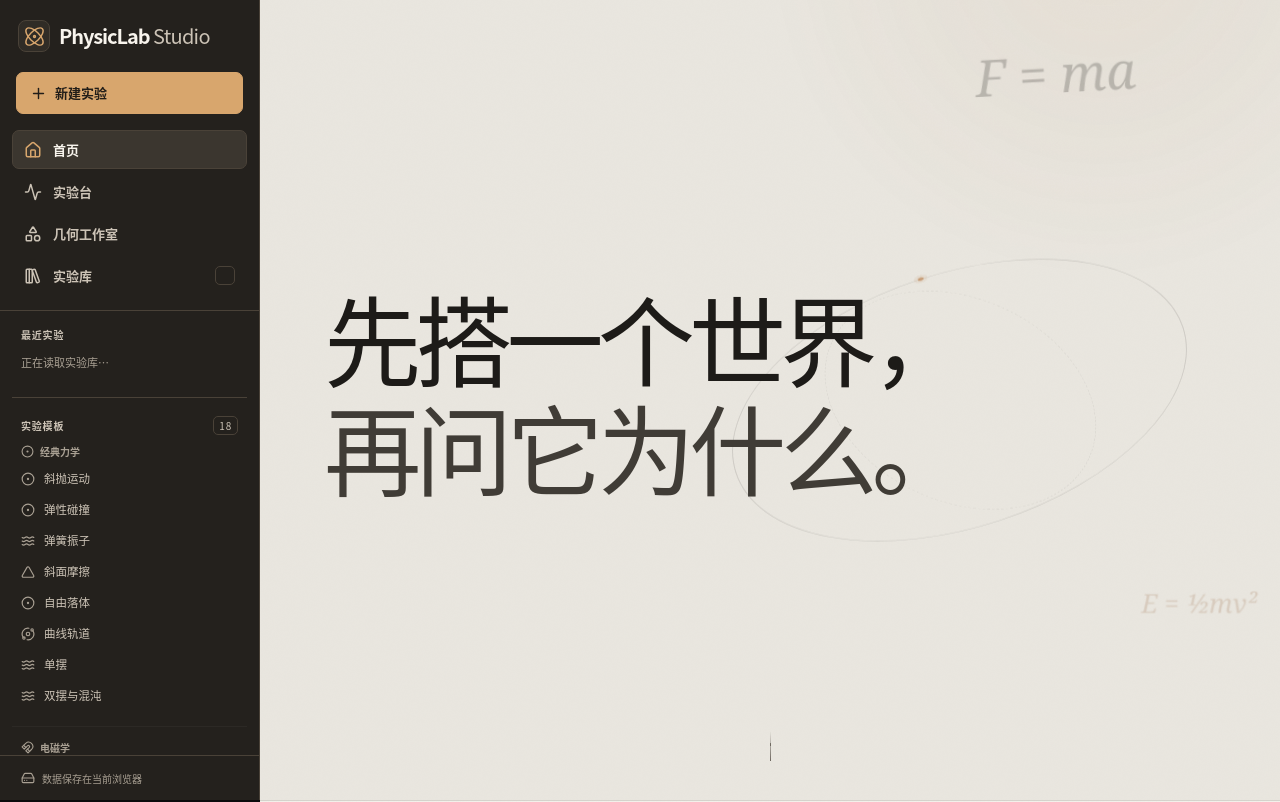
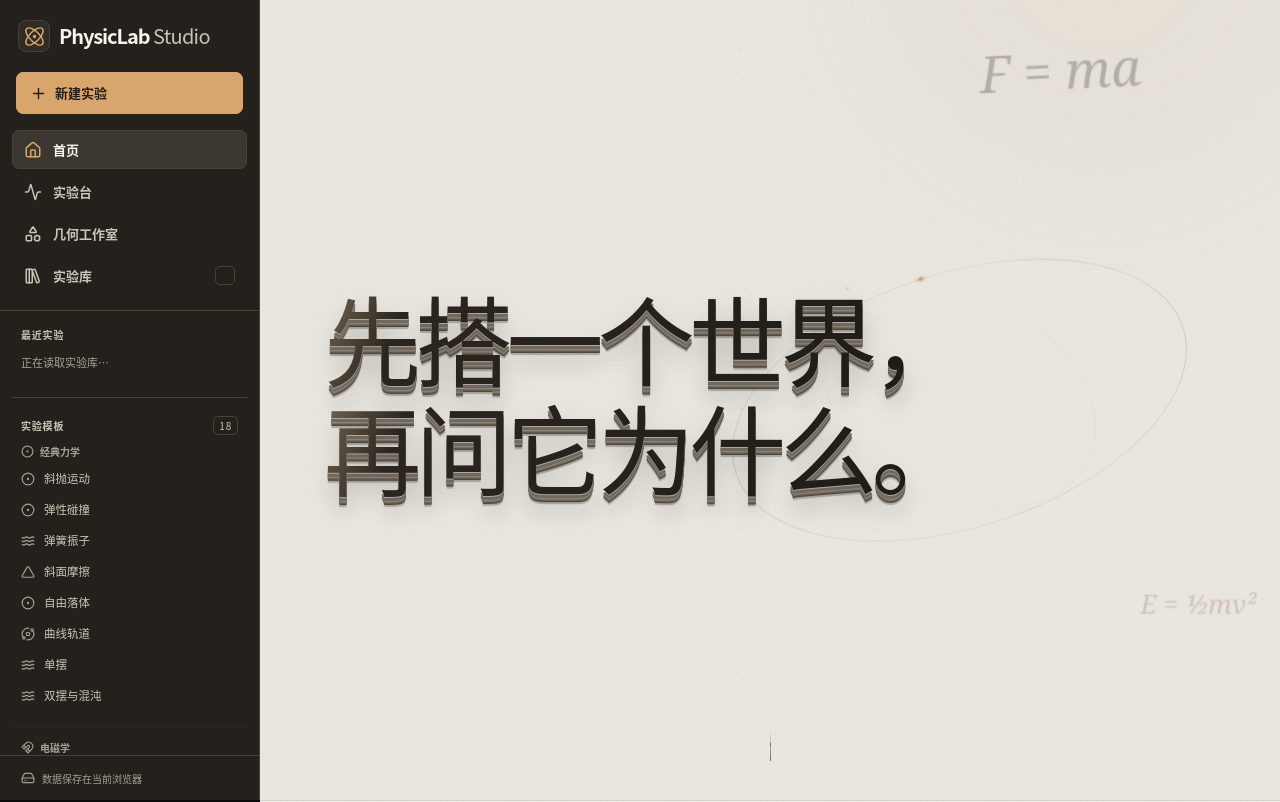
Before and after one commit to jasmine513317-debug/PhysicLab, a React (Vite) app: page / in a window 1280 px wide. Shown: the top 802 px of the page. Built offline with nearby package versions, Linux system fonts and the light colour scheme.

Commit message:
Add dimensional title and animated field to home page

```diff
--- a/src/App.tsx
+++ b/src/App.tsx
@@ -146,27 +146,41 @@ type FieldFormula = {
  */
 const formulaField:readonly FieldFormula[]=[
   /* 椭圆锚点 —— 首屏右侧与大标题错开，构成版式的骨架 */
-  {tex:'F = ma',x:'68%',y:'8%',size:'52px',op:.20,dur:'16s',delay:'0s',dx:'40px',dy:'70px',rot:'-2deg'},
-  {tex:'E = ½mv²',x:'80%',y:'33%',size:'27px',op:.17,dur:'15s',delay:'-4s',dx:'-42px',dy:'80px',rot:'1.4deg',tone:'sand'},
-  {tex:'T = 2π√(l/g)',x:'63%',y:'58%',size:'28px',op:.15,dur:'19s',delay:'-9s',dx:'-48px',dy:'84px',rot:'-1deg'},
-  {tex:'iℏ ∂Ψ/∂t = ĤΨ',x:'88%',y:'70%',size:'24px',op:.14,dur:'20s',delay:'-13s',dx:'30px',dy:'70px',rot:'-1.4deg',optional:true},
-  {tex:'Δx·Δp ≥ ℏ/2',x:'50%',y:'3%',size:'19px',op:.11,dur:'22s',delay:'-7s',dx:'30px',dy:'58px',rot:'-1.2deg',far:true,optional:true},
-  {tex:'λ = h/p',x:'94%',y:'48%',size:'17px',op:.12,dur:'18s',delay:'-11s',dx:'-28px',dy:'68px',rot:'1.6deg',tone:'cool',far:true,optional:true},
-  {tex:'F = dp/dt',x:'70%',y:'92%',size:'76px',op:.05,dur:'28s',delay:'-19s',dx:'34px',dy:'52px',rot:'-1deg',tone:'sand',far:true},
+  {tex:'F = ma',x:'68%',y:'8%',size:'52px',op:.26,dur:'13s',delay:'0s',dx:'46px',dy:'78px',rot:'-2deg'},
+  {tex:'E = ½mv²',x:'80%',y:'33%',size:'27px',op:.22,dur:'13s',delay:'-4s',dx:'-46px',dy:'88px',rot:'1.4deg',tone:'sand'},
+  {tex:'T = 2π√(l/g)',x:'63%',y:'58%',size:'28px',op:.19,dur:'16s',delay:'-9s',dx:'-52px',dy:'90px',rot:'-1deg'},
+  {tex:'iℏ ∂Ψ/∂t = ĤΨ',x:'88%',y:'70%',size:'24px',op:.17,dur:'17s',delay:'-13s',dx:'32px',dy:'74px',rot:'-1.4deg',optional:true},
+  {tex:'Δx·Δp ≥ ℏ/2',x:'50%',y:'3%',size:'19px',op:.14,dur:'19s',delay:'-7s',dx:'32px',dy:'62px',rot:'-1.2deg',far:true,optional:true},
+  {tex:'λ = h/p',x:'94%',y:'48%',size:'17px',op:.15,dur:'16s',delay:'-11s',dx:'-30px',dy:'72px',rot:'1.6deg',tone:'cool',far:true,optional:true},
+  {tex:'F = dp/dt',x:'70%',y:'92%',size:'76px',op:.07,dur:'24s',delay:'-19s',dx:'36px',dy:'56px',rot:'-1deg',tone:'sand',far:true},
   /* 上升流 —— 极淡、贯穿两屏，让「漂浮」在余光里持续发生 */
-  {tex:'∇·E = ρ/ε₀',x:'72%',y:'100%',size:'22px',op:.08,dur:'38s',delay:'-16s',dx:'0px',dy:'0px',rot:'.6deg',far:true,flow:true},
+  {tex:'∇·E = ρ/ε₀',x:'72%',y:'100%',size:'22px',op:.10,dur:'34s',delay:'-16s',dx:'0px',dy:'0px',rot:'.6deg',far:true,flow:true},
   {tex:'pV = nRT',x:'58%',y:'100%',size:'19px',op:.07,dur:'46s',delay:'-18s',dx:'0px',dy:'0px',rot:'-.5deg',far:true,flow:true,optional:true},
   {tex:'∮B·dl = μ₀I',x:'88%',y:'100%',size:'20px',op:.08,dur:'42s',delay:'-29s',dx:'0px',dy:'0px',rot:'.8deg',far:true,flow:true,optional:true},
   {tex:'S = k_B ln W',x:'76%',y:'100%',size:'17px',op:.07,dur:'50s',delay:'-12s',dx:'0px',dy:'0px',rot:'-.4deg',far:true,flow:true,optional:true},
   {tex:'a = v²/r',x:'95%',y:'100%',size:'21px',op:.08,dur:'35s',delay:'-24s',dx:'0px',dy:'0px',rot:'1deg',far:true,flow:true,optional:true},
   {tex:'½kx² = ½mv²',x:'64%',y:'100%',size:'18px',op:.07,dur:'44s',delay:'-36s',dx:'0px',dy:'0px',rot:'-.7deg',far:true,flow:true,optional:true},
 ]
+/* 背景微粒：纸面上缓慢浮动的微光，不用图片也能有空间感。 */
+const fieldMotes:readonly {x:string;y:string;size:string;drift:string;dur:string;delay:string}[]=[
+  {x:'58%',y:'16%',size:'3px',drift:'18px',dur:'9s',delay:'-1s'},
+  {x:'76%',y:'12%',size:'2px',drift:'-14px',dur:'11s',delay:'-5s'},
+  {x:'91%',y:'24%',size:'4px',drift:'12px',dur:'13s',delay:'-8s'},
+  {x:'66%',y:'41%',size:'2px',drift:'20px',dur:'10s',delay:'-3s'},
+  {x:'84%',y:'47%',size:'3px',drift:'-18px',dur:'12s',delay:'-6s'},
+  {x:'96%',y:'61%',size:'2px',drift:'14px',dur:'9s',delay:'-2s'},
+  {x:'61%',y:'72%',size:'3px',drift:'-16px',dur:'14s',delay:'-9s'},
+  {x:'79%',y:'84%',size:'2px',drift:'18px',dur:'11s',delay:'-4s'},
+  {x:'93%',y:'90%',size:'3px',drift:'-12px',dur:'13s',delay:'-7s'},
+]
 function Home() {
   const fieldRef = useRef<HTMLDivElement>(null)
+  const heroRef = useRef<HTMLElement>(null)
   const domainsRef = useRef<HTMLElement>(null)
   useEffect(() => {
     if (window.matchMedia('(prefers-reduced-motion: reduce), (hover: none)').matches) return
     const field = fieldRef.current
+    const hero = heroRef.current
     if (!field) return
     let raf = 0
     let tx = 0, ty = 0, cx = 0, cy = 0
@@ -183,8 +197,14 @@ function Home() {
     }
     const schedule = () => { if (!raf) raf = requestAnimationFrame(tick) }
     const onMove = (e: MouseEvent) => {
-      tx = (e.clientX / window.innerWidth - .5) * -36
-      ty = (e.clientY / window.innerHeight - .5) * -24
+      const px = e.clientX / window.innerWidth - .5
+      const py = e.clientY / window.innerHeight - .5
+      tx = px * -36
+      ty = py * -24
+      if (hero) {
+        hero.style.setProperty('--tilt-y', (px * 3.2).toFixed(2) + 'deg')
+        hero.style.setProperty('--tilt-x', (py * -2.2).toFixed(2) + 'deg')
+      }
       schedule()
     }
     const onScroll = () => {
@@ -222,17 +242,28 @@ function Home() {
       className={'hp-formula'+(f.tone?' is-'+f.tone:'')+(f.far?' is-far':'')+(f.flow?' is-flow':'')+(f.optional?' hp-optional':'')}
       style={{'--x':f.x,'--y':f.y,'--size':f.size,'--op':f.op,'--dur':f.dur,'--delay':f.delay,'--dx':f.dx,'--dy':f.dy,'--rot':f.rot} as CSSProperties}
     ><span className="hp-formula-ink">{f.tex}</span></span>)}</div>
+    <div className="hp-waves" aria-hidden="true">
+      <svg viewBox="0 0 1440 1000" preserveAspectRatio="none" focusable="false">
+        <path className="hp-wave" d="M620 -40 C790 150 570 340 770 530 S710 790 910 1040"/>
+        <path className="hp-wave hp-wave--two" d="M790 -40 C960 150 740 340 940 530 S880 790 1080 1040"/>
+        <path className="hp-wave hp-wave--three" d="M960 -40 C1130 150 910 340 1110 530 S1050 790 1250 1040"/>
+      </svg>
+    </div>
+    <div className="hp-motes" aria-hidden="true">{fieldMotes.map((m,i)=><span
+      key={i}
+      style={{'--x':m.x,'--y':m.y,'--size':m.size,'--mx':m.drift,'--dur':m.dur,'--delay':m.delay} as CSSProperties}
+    />)}</div>
     <main className="hp">
-      <section className="hp-hero" aria-labelledby="home-title">
+      <section className="hp-hero" ref={heroRef} aria-labelledby="home-title">
         <div className="hp-orbit" aria-hidden="true">
           <span className="hp-orbit-ring"/>
           <span className="hp-orbit-ring hp-orbit-ring--inner"/>
           <span className="hp-orbit-track"><i className="hp-orbit-dot"/></span>
         </div>
         <div className="hp-shell hp-hero-inner">
-          <h1 id="home-title" className="hp-title">
-            <span className="hp-title-line"><span>先搭一个世界，</span></span>
-            <span className="hp-title-line hp-title-line--second"><span>再问它为什么。</span></span>
+          <h1 id="home-title" className="hp-title" aria-label="先搭一个世界，再问它为什么。">
+            <span className="hp-title-line" data-text="先搭一个世界，"><span>先搭一个世界，</span></span>
+            <span className="hp-title-line hp-title-line--second" data-text="再问它为什么。"><span>再问它为什么。</span></span>
           </h1>
         </div>
         <a className="hp-scroll" href="#domains" aria-label="向下查看三个实验领域"><span className="hp-scroll-track" aria-hidden="true"/></a>
--- a/src/home.css
+++ b/src/home.css
@@ -115,8 +115,40 @@
   100% {opacity:calc(var(--op) * var(--om,1) * .38);filter:blur(var(--blur-max,0px))}
 }
 
-/* ---------- 第一屏：只有一句话 + 极轻的轨道点缀 ---------- */
+/* ---------- 场线与微粒：看不见的手在纸面下移动 ---------- */
+.hp-waves {
+  position:absolute;inset:-6%;z-index:1;overflow:hidden;pointer-events:none;user-select:none;
+  opacity:.5;
+}
+.hp-waves svg {width:100%;height:100%;display:block}
+.hp-wave {
+  fill:none;stroke:var(--hp-accent);stroke-width:1;opacity:.24;
+  stroke-dasharray:2 13;vector-effect:non-scaling-stroke;
+  animation:hp-wave-flow 26s linear infinite;
+}
+.hp-wave--two {opacity:.16;animation-duration:32s;animation-direction:reverse}
+.hp-wave--three {opacity:.1;animation-duration:38s}
+@keyframes hp-wave-flow {to {stroke-dashoffset:-300}}
+.hp-motes {
+  position:absolute;inset:0;z-index:1;overflow:hidden;pointer-events:none;user-select:none;
+}
+.hp-motes span {
+  position:absolute;left:var(--x);top:var(--y);width:var(--size);height:var(--size);
+  border-radius:50%;background:var(--hp-accent-soft);
+  box-shadow:0 0 10px rgba(184,124,72,.45);
+  opacity:0;
+  animation:hp-mote-float var(--dur,11s) ease-in-out var(--delay,0s) infinite;
+  will-change:transform,opacity;
+}
+@keyframes hp-mote-float {
+  0%,100% {opacity:0;transform:translate3d(0,14px,0) scale(.55)}
+  45%     {opacity:.52;transform:translate3d(var(--mx,14px),-18px,0) scale(1)}
+  70%     {opacity:.3;transform:translate3d(calc(var(--mx,14px) * -.35),-8px,0) scale(.8)}
+}
+
+/* ---------- 第一屏：只有一句话，但这句话有重量 ---------- */
 .hp-hero {
+  --tilt-x:0deg;--tilt-y:0deg;
   position:relative;
   display:flex;align-items:center;
   min-height:100svh;
@@ -133,24 +165,49 @@
   letter-spacing:-.062em;
   color:var(--hp-ink);
   text-wrap:balance;
+  transform:perspective(1400px) rotateX(var(--tilt-x)) rotateY(var(--tilt-y));
+  transform-style:preserve-3d;
+  transition:transform .5s cubic-bezier(.16,1,.3,1);
+  will-change:transform;
 }
 .hp-title-line {
+  position:relative;
   display:block;
-  overflow:hidden;
-  padding-bottom:.06em;
-  margin-bottom:-.06em;
+  white-space:nowrap;
+  padding-bottom:.1em;
+  margin-bottom:-.1em;
+  opacity:0;
+  transform:translate3d(0,.32em,0);
+  filter:blur(6px);
+  animation:hp-title-in 1.15s cubic-bezier(.16,1,.3,1) both;
+}
+.hp-title-line--second {animation-delay:.1s}
+/* 挤出层：文字像从纸里被压出来，边缘逐层加深。 */
+.hp-title-line::before {
+  content:attr(data-text);
+  position:absolute;left:0;top:0;z-index:0;
+  color:#746b60;
+  transform:translate3d(0,.04em,0);
+  text-shadow:0 1px 0 #918777,0 2px 0 #7a7164,0 3px 0 #645c51,0 4px 0 #504a41,
+              0 6px 1px rgba(29,27,24,.28),0 14px 22px rgba(29,27,24,.15);
 }
 .hp-title-line>span {
-  display:block;
-  animation:hp-title-in 1.15s cubic-bezier(.16,1,.3,1) both;
-}
-.hp-title-line--second>span {
-  color:var(--hp-ink-2);
-  animation-delay:.1s;
+  position:relative;z-index:1;display:block;
+  color:transparent;
+  background:linear-gradient(112deg,#1f1c18 0%,#26221d 38%,#b49e7e 47%,#2a251f 56%,#1a1815 100%);
+  background-size:220% 100%;
+  background-clip:text;-webkit-background-clip:text;
+  -webkit-text-fill-color:transparent;
+  filter:drop-shadow(0 1px 0 rgba(255,255,255,.42)) drop-shadow(0 12px 16px rgba(29,27,24,.12));
+  animation:hp-sheen 10s ease-in-out infinite;
 }
 @keyframes hp-title-in {
-  from {opacity:0;transform:translate3d(0,.34em,0);filter:blur(6px)}
+  from {opacity:0;transform:translate3d(0,.32em,0);filter:blur(6px)}
   to   {opacity:1;transform:none;filter:blur(0)}
+}
+@keyframes hp-sheen {
+  0%,100% {background-position:0% 50%}
+  50%     {background-position:100% 50%}
 }
 .hp-orbit {
   position:absolute;z-index:1;right:clamp(-48px,2vw,32px);top:50%;
@@ -322,7 +379,13 @@
   .hp-formula:first-child {left:58%;top:42%;font-size:44px;--om:.34}
   .hp-formula.is-flow:not(.hp-optional) {left:68%;top:52%;font-size:17px;--op:.11}
   .hp-hero {min-height:calc(100svh - 56px);padding:8vh 0 12vh}
-  .hp-title {font-size:clamp(38px,10.2vw,52px);line-height:1.22;letter-spacing:-.055em}
+  .hp-title {font-size:clamp(38px,10.2vw,52px);line-height:1.22;letter-spacing:-.055em;transform:none!important}
+  .hp-title-line::before {
+    transform:translate3d(0,.026em,0);
+    text-shadow:0 1px 0 #857b6d,0 2px 0 #6b6258,0 4px 7px rgba(29,27,24,.22);
+  }
+  .hp-waves {opacity:.3}
+  .hp-motes span:nth-child(n+6) {display:none}
   .hp-orbit {display:none}
   .hp-section-head h2 {font-size:28px}
   .hp-row {
@@ -342,11 +405,13 @@
 }
 
 @media (prefers-reduced-motion:reduce) {
-  .hp-formula.is-flow {display:none}
+  .hp-formula.is-flow,.hp-waves,.hp-motes {display:none}
   .hp-field,.hp-field::before,.hp-field::after {animation:none!important;transform:none!important}
   .hp-formula,.hp-formula-ink,.hp-page * {animation:none!important;transition:none!important}
   .hp-formula-ink {opacity:calc(var(--op) * var(--om,1));filter:none}
   .hp-orbit-track {display:none}
+  .hp-title {transform:none!important}
+  .hp-title-line {opacity:1!important;transform:none!important;filter:none!important}
   .hp-section-head,.hp-row,.hp-tail {opacity:1!important;transform:none!important}
   .hp-row:hover {padding-left:clamp(6px,1.2vw,16px)}
 }
```
Also changed, not shown: 1 other file (tests, documents, lock files or other folders).
